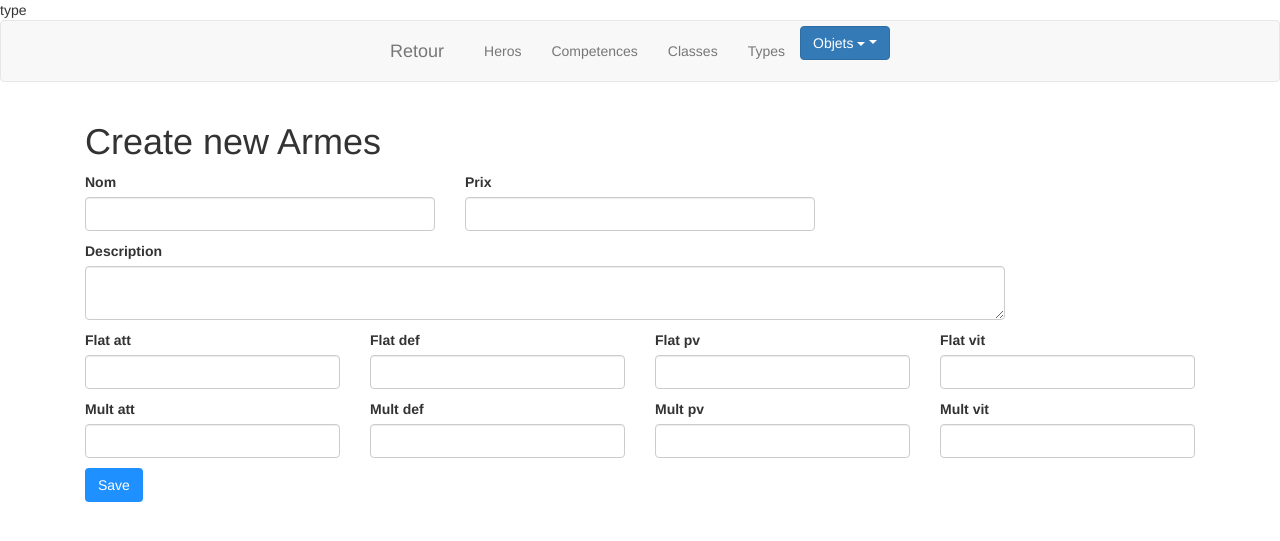
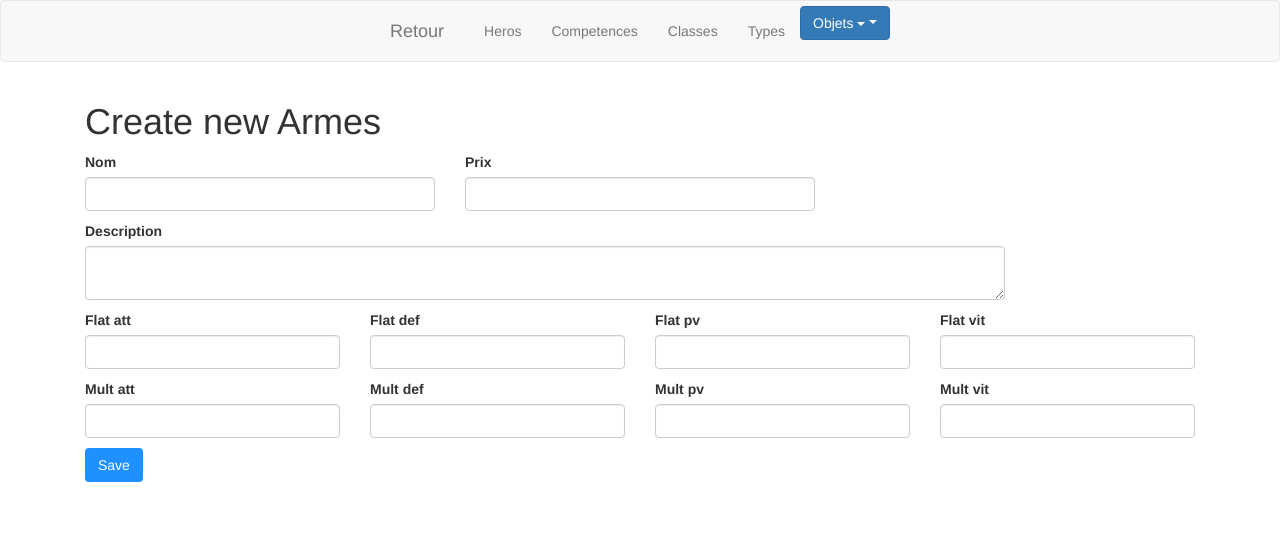
Before and after one commit to Gillian-Charra/Symfony-CRUD, a Symfony app: template templates/armes/new.html.twig in a window 1280 px wide. Shown: the top 541 px of the page. Run offline with Twig, Linux system fonts and the light colour scheme; the template is opened without the code that fills it, so the values that code supplies are empty; form fields are guessed from the names that the template uses; some libraries are stand-ins or nearby versions.

Commit message:
Update base.html.twig

```diff
--- a/templates/base.html.twig
+++ b/templates/base.html.twig
@@ -7,7 +7,7 @@
         <link href="{{ asset('css/bootstrap.css') }}" rel="stylesheet"/>
         <script src="https://cdn.jsdelivr.net/npm/tom-select@2.2.1/dist/js/tom-select.complete.min.js"></script>
         <script src="{{ asset('app.js') }}" defer></script>
-        <link rel="stylesheet" href="https://maxcdn.bootstrapcdn.com/bootstrap/3.3.6/css/bootstrap.min.css">type
+        <link rel="stylesheet" href="https://maxcdn.bootstrapcdn.com/bootstrap/3.3.6/css/bootstrap.min.css">
                 <link href="{{ asset('css/style.css') }}" rel="stylesheet"/>
         <link href="{{ asset('css/helpers.css') }}" rel="stylesheet"/>
 
```
